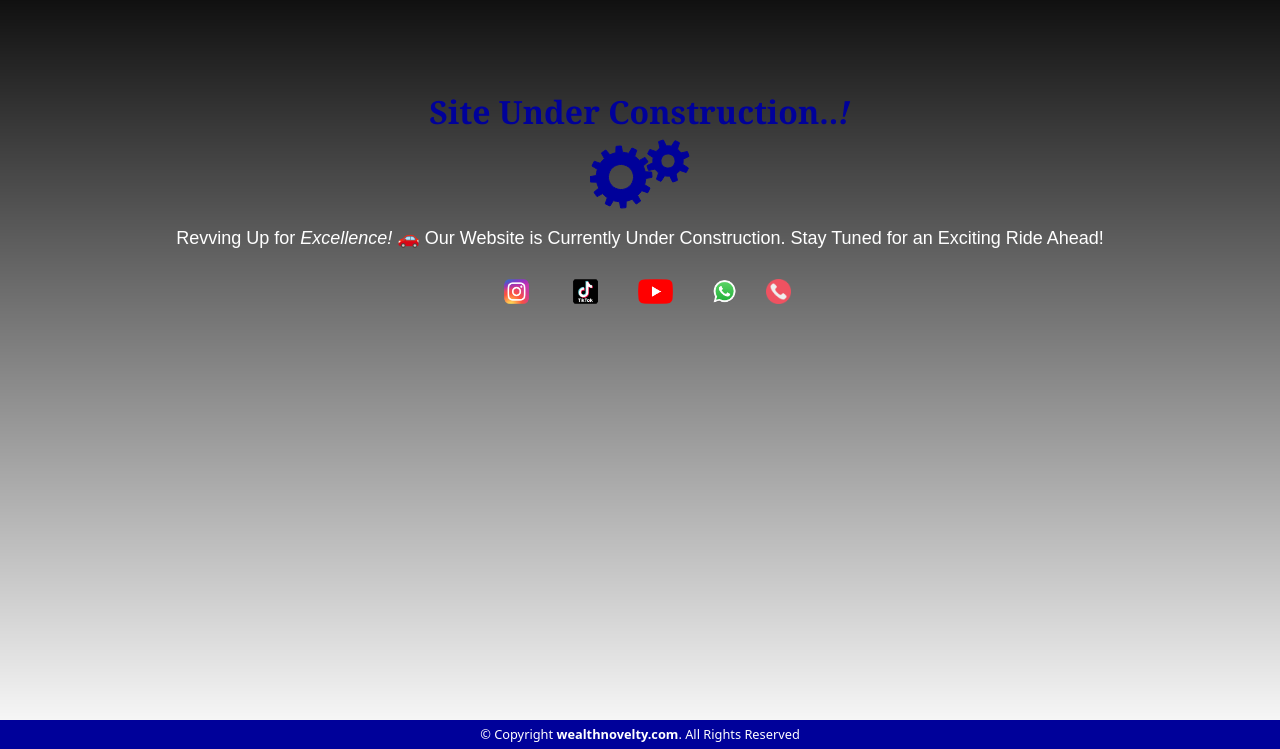
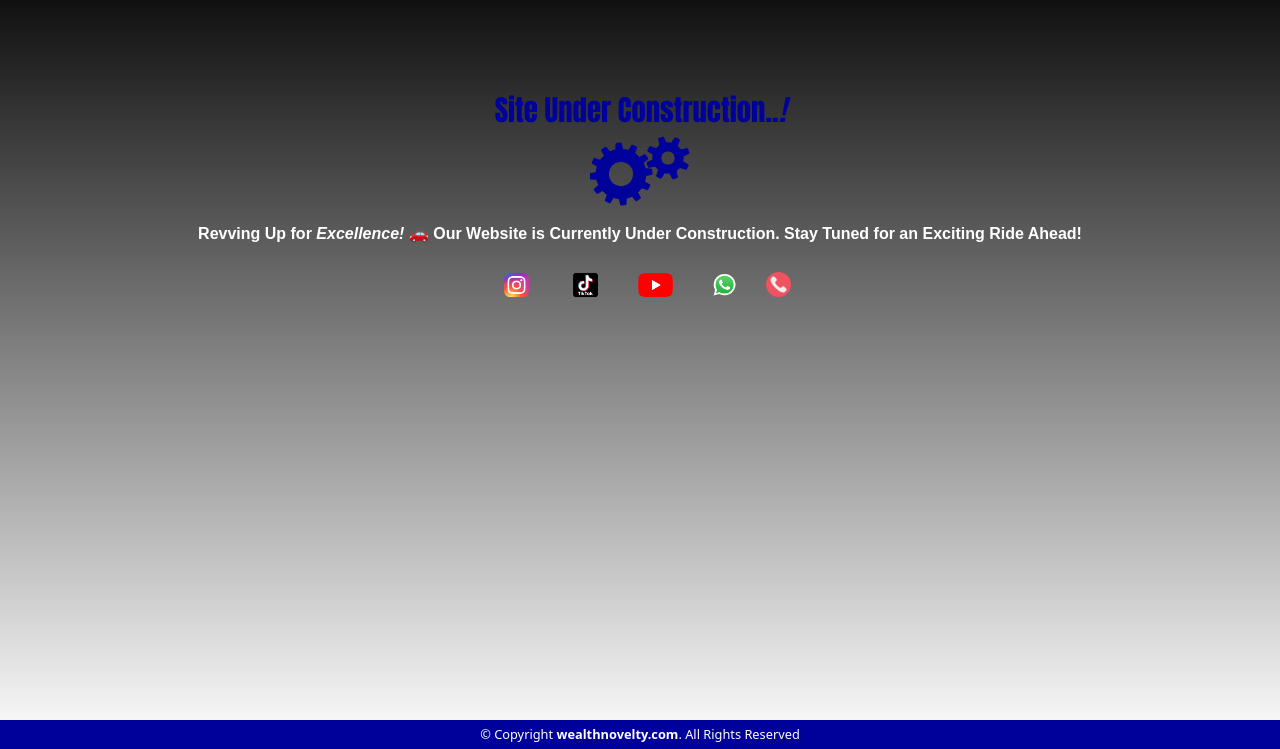
Before and after one commit to paakowamoquandoh/car-shop, a plain HTML site: page index.html in a window 1280 px wide. Shown: the part 51-800 px from the top of the page. Drawn offline with Linux system fonts and the light colour scheme.

Commit message:
index update

```diff
--- a/assets/css/main.css
+++ b/assets/css/main.css
@@ -45,17 +45,17 @@ body {
 
 .welcomeText{
   color: #00019a;
-  font-weight: bold;
   text-align: center;
-  font-family: Georgia, 'Times New Roman', Times, serif;
-  font-size: 2rem;
+  font-size: 1.8rem;
+  font-family: Impact, Haettenschweiler, 'Arial Narrow Bold', sans-serif;
 }
 
 .text-main {
   color: white;
   font-family: "Goudy Bookletter 1911", sans-serif;
-  font-size: 18px;
+  font-size: 1rem;
   text-align: center;
+  font-weight: bold;
 }
 
 #social-buttons img {
--- a/index.html
+++ b/index.html
@@ -57,7 +57,7 @@
 
   <div id="container">
     <div class="sitetext">
-      <h2 class="welcomeText">Site Under Construction..<i>!</i></h2>
+      <h4 class="welcomeText">Site Under Construction..<i>!</i></h4>
       <svg version="1.1" xmlns="http://www.w3.org/2000/svg" xmlns:xlink="http://www.w3.org/1999/xlink" x="0px" y="0px"
 	 width="100.001px" height="70px" viewBox="0 0 100 68">
 <g id="large">
```
